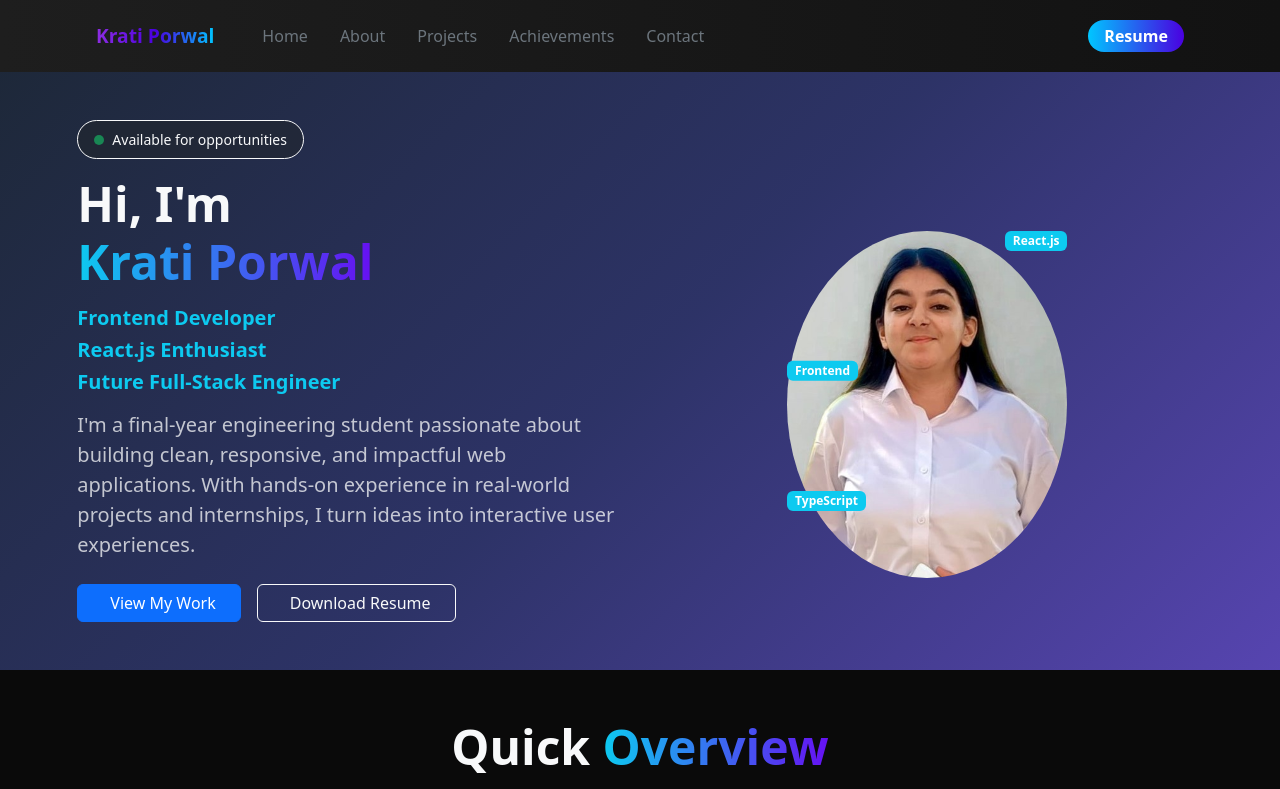
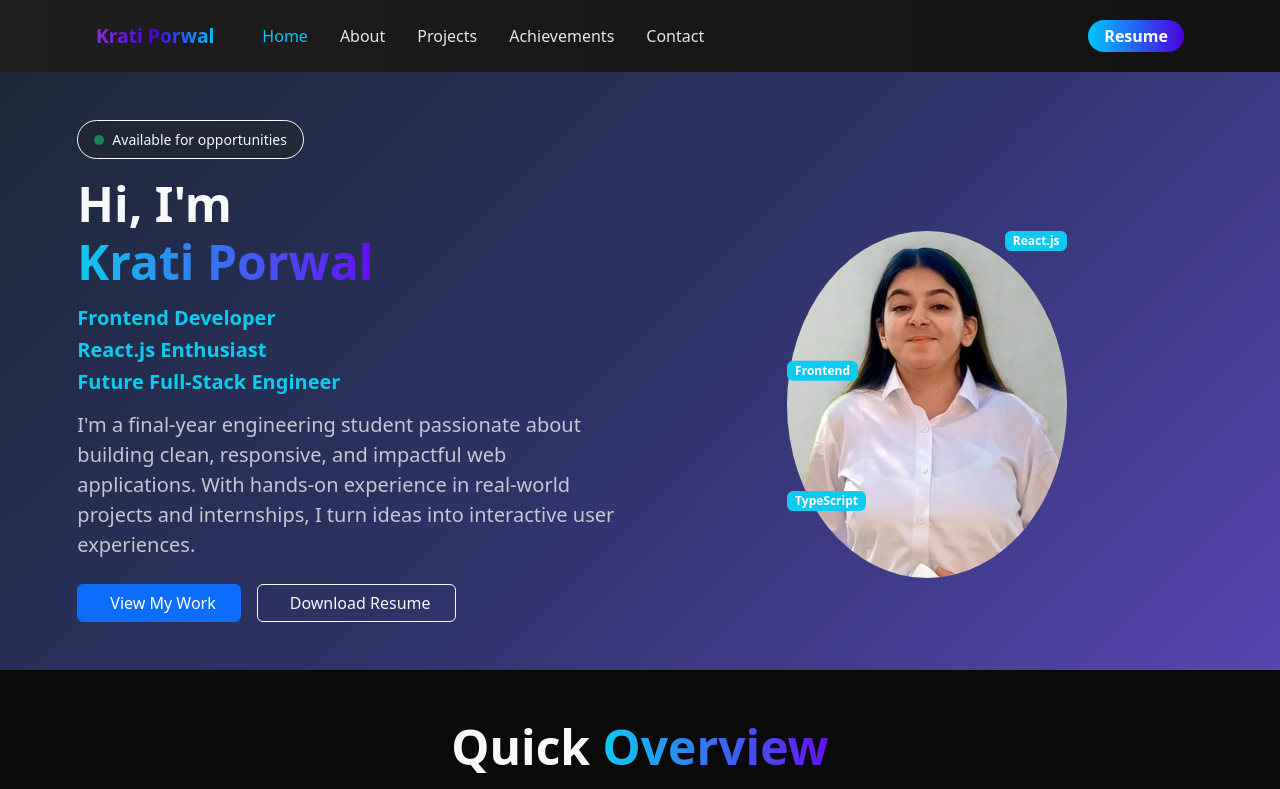
Before and after one commit to krati-porwal/My-Portfolio, a React (Vite) app: page / in a window 1280 px wide. Shown: the top 789 px of the page. Built offline with nearby package versions, Linux system fonts and the light colour scheme.

Commit message:
improve navbar

```diff
--- a/src/components/Navbar.jsx
+++ b/src/components/Navbar.jsx
@@ -1,6 +1,7 @@
-import { Link } from "react-router-dom";
+import { Link, useLocation} from "react-router-dom";
 import { FaBars, FaTimes } from "react-icons/fa";
 import { useState } from "react";
+import "./Style.scss";
 
 const navLinks = [
   { name: "Home", to: "/" },
@@ -12,6 +13,7 @@ const navLinks = [
 
 export default function Navbar() {
    const [open, setOpen] = useState(false);
+   const location = useLocation();
 
   return (
     <>
@@ -41,8 +43,14 @@ export default function Navbar() {
           {navLinks.map((link) => (
             <li className="nav-item" key={link.name}>
               <Link
-                className="nav-link px-2 text-secondary"
+
                 to={link.to}
+                // ⭐ CHANGED: added custom classes & active-link check
+                className={`nav-link px-2 nav-link-custom ${
+                  location.pathname === link.to ? "active-link" : ""
+                }`}
+                // ⭐ CHANGED: aria-current for accessibility
+                aria-current={location.pathname === link.to ? "page" : undefined}
                 style={{
                   transition: "color 0.3s",
                 }}
--- /dev/null
+++ b/src/components/style.scss
@@ -0,0 +1,13 @@
+.nav-link-custom {
+  transition: color 0.3s;
+  color: #e2e8ee !important;          /* like Bootstrap text-secondary */
+}
+
+.nav-link-custom:hover {
+  color: #00c6ff !important; /* hover effect */
+}
+
+.active-link {
+  color: #00c6ff !important; /* active (current page) color */
+  font-weight: 600;
+}
```
